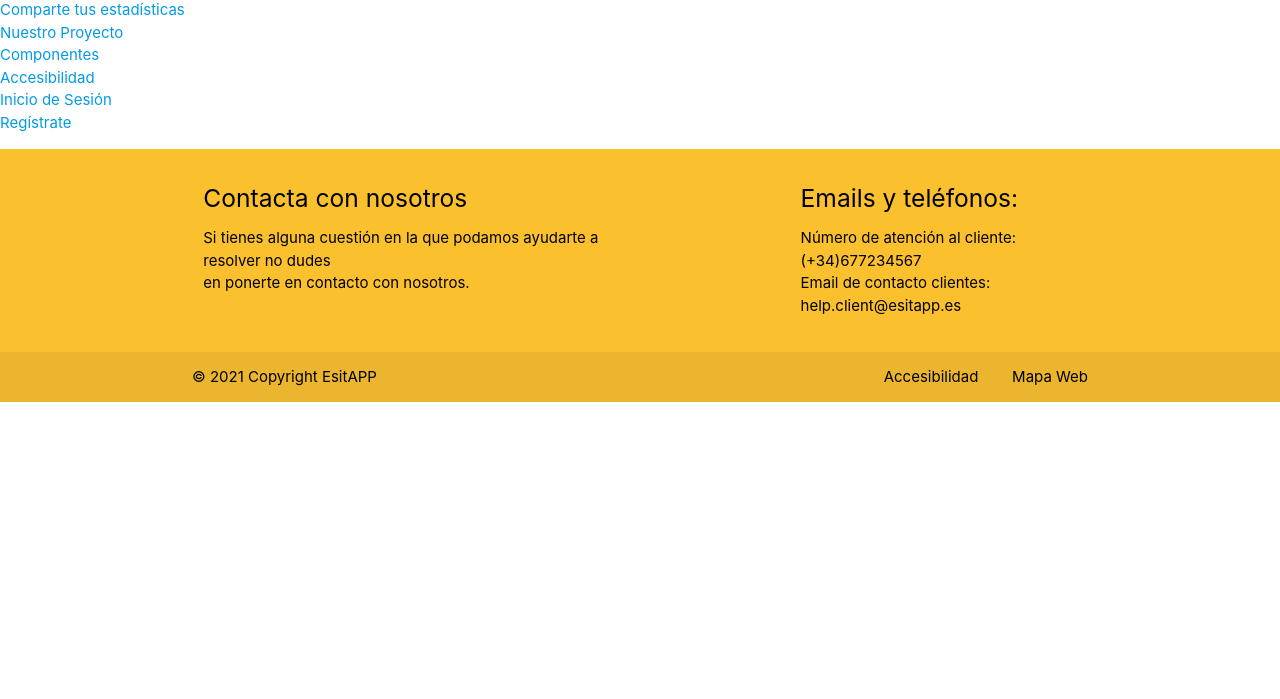
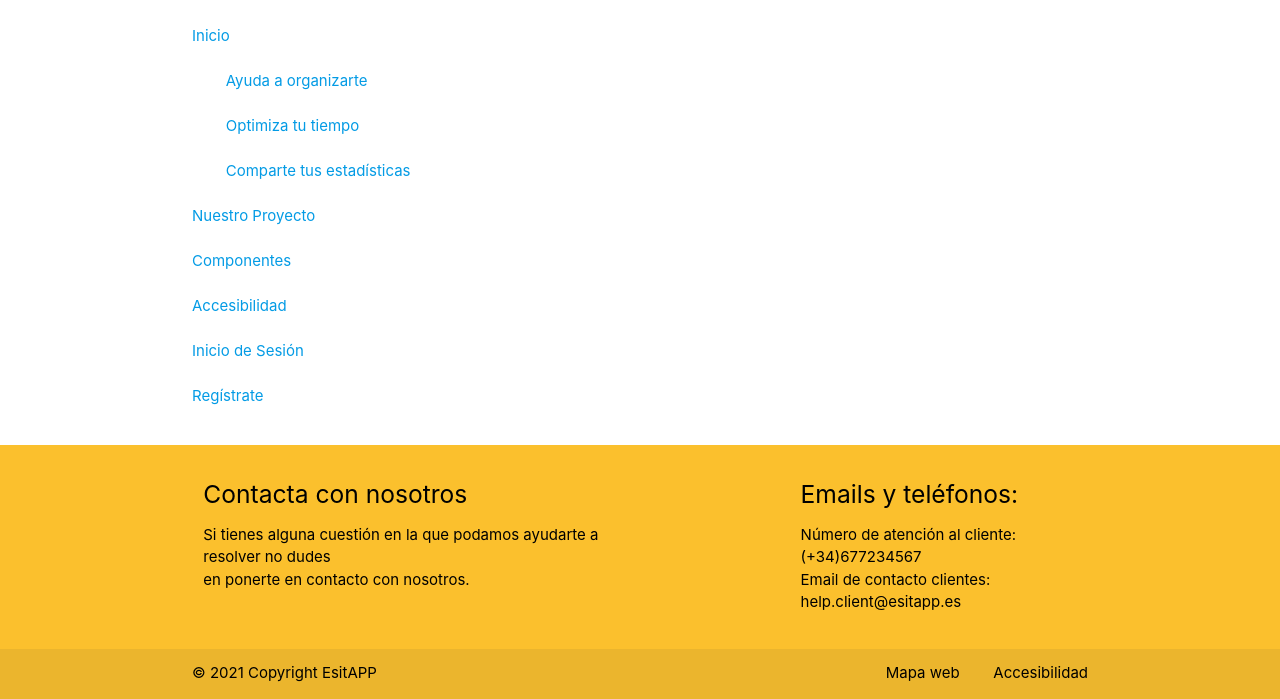
Before and after one commit to JoelULL/Proyecto-UyA-Grupo6, a website: page pages/webmap.html in a window 1280 px wide. Shown: the part 408-1107 px from the top of the page. Before the commit the page ends 810 px from the top, so only its background shows below. Drawn offline with nearby package versions, Linux system fonts and the light colour scheme.

Commit message:
added webmap

```diff
--- a/pages/webmap.html
+++ b/pages/webmap.html
@@ -14,7 +14,7 @@
     <link href="../styles/css/style.css" type="text/css" rel="stylesheet" media="screen,projection"/>
     <script src="https://cdnjs.cloudflare.com/ajax/libs/jquery/3.3.1/jquery.min.js"></script>
     <meta name="viewport" content="width=device-width, initial-scale=1.0"/>
-    <title>Componentes</title>
+    <title>Mapa web</title>
   </head>
   <script src="https://cdnjs.cloudflare.com/ajax/libs/materialize/1.0.0-beta/js/materialize.min.js"></script>
   <script>
@@ -37,7 +37,7 @@
             <ul class="left hide-on-med-and-down ">
               <li><a href="./index.html" class="nav-bar" tabindex="2"><strong>Inicio</strong></a></li>
               <li><a href="./proyect.html" class="nav-bar" tabindex="3"><strong>Nuestro proyecto</strong></a></li>
-              <li class="active"><a href="./componentes.html" class="nav-bar" tabindex="4"><strong>Componentes</strong></a></li>
+              <li><a href="./componentes.html" class="nav-bar" tabindex="4"><strong>Componentes</strong></a></li>
               <li><a href="./accessibility.html" class="nav-bar" tabindex="5"><strong>Accesibilidad</strong></a></li>
             </ul>
             <ul class="right hide-on-med-and-down ">
@@ -61,7 +61,7 @@
           </li>
           <li><a href="./index.html" class="nav-bar"><strong>Inicio</strong></a></li>
           <li><a href="./proyect.html" class="nav-bar"><strong>Nuestro proyecto</strong></a></li>
-          <li class="active"><a href="./componentes.html" class="nav-bar"><strong>Componentes</strong></a></li>
+          <li><a href="./componentes.html" class="nav-bar"><strong>Componentes</strong></a></li>
           <li><a href="./accessibility.html" class="nav-bar"><strong>Accesibilidad</strong></a></li>
           <li><a href="./login.html" class="nav-bar"><strong>Iniciar sesión</strong></a></li>
           <li><a href="./register.html" class="nav-bar"><strong>Regístrate</strong></a></li>
@@ -71,19 +71,20 @@
     <li><a href="./index.html" tabindex="9">Inicio</a></li>
     <li><a href="./webmap.html" tabindex="10">Mapa Web</a></li>
   </ul>
-  <div>
-      <ul>
-          <li><a href="./index.html" tabindex="11">Inicio</a></li>
+  <div class = "container">
+    <h4>Mapa Web</h4><br>
+      <ul id = "webmaplist">
+          <li><a href="./index.html" tabindex="11">Inicio</a></li><br>
           <ul>
-            <li><a href="./index/techniques.html" tabindex="12">Ayuda a organizarte</a></li>
-            <li><a href="./index/timeopt.html" tabindex="13">Optimiza tu tiempo</a></li>
-            <li><a href="./index/feedback.html" tabindex="14">Comparte tus estadísticas</a></li>
+            <li><a href="./index/techniques.html" tabindex="12">&nbsp;&nbsp;&nbsp;&nbsp;&nbsp;&nbsp;&nbsp;&nbsp;Ayuda a organizarte</a></li><br>
+            <li><a href="./index/timeopt.html" tabindex="13">&nbsp;&nbsp;&nbsp;&nbsp;&nbsp;&nbsp;&nbsp;&nbsp;Optimiza tu tiempo</a></li><br>
+            <li><a href="./index/feedback.html" tabindex="14">&nbsp;&nbsp;&nbsp;&nbsp;&nbsp;&nbsp;&nbsp;&nbsp;Comparte tus estadísticas</a></li><br>
           </ul>
-          <li><a href="./proyect.html" tabindex="15">Nuestro Proyecto</a></li>
-          <li><a href="./componentes.html" tabindex="16">Componentes</li>
-          <li><a href="./accessibility.html=" tabindex="17">Accesibilidad</li>
-          <li><a href="./login.html" tabindex="18">Inicio de Sesión</li>
-          <li><a href="./register.html" tabindex="19">Regístrate</a></li>
+          <li><a href="./proyect.html" tabindex="15">Nuestro Proyecto</a></li><br>
+          <li><a href="./componentes.html" tabindex="16">Componentes</li><br>
+          <li><a href="./accessibility.html" tabindex="17">Accesibilidad</li><br>
+          <li><a href="./login.html" tabindex="18">Inicio de Sesión</li><br>
+          <li><a href="./register.html" tabindex="19">Regístrate</a></li><br>
       </ul>
   </div>
     <footer class="page-footer">
@@ -105,8 +106,8 @@
       <div class="footer-copyright">
         <div class="container">
             © 2021 Copyright EsitAPP
-            <a class="black-text text-lighten-4 right" href="./webmap.html" tabindex="20">Mapa Web</a>
-            <a class="black-text text-lighten-4 right" href="./accessibility.html" tabindex="21">Accesibilidad&nbsp;&nbsp;&nbsp;&nbsp;&nbsp;&nbsp;&nbsp;&nbsp;</a>
+            <a class="black-text text-lighten-4 right" href="./accessibility.html" tabindex="20">Accesibilidad</a>
+            <a class="black-text text-lighten-4 right" href="./webmap.html" tabindex="21">Mapa web&nbsp;&nbsp;&nbsp;&nbsp;&nbsp;&nbsp;&nbsp;&nbsp;</a>
         </div>
       </div>
     </footer>
--- a/styles/css/style.css
+++ b/styles/css/style.css
@@ -377,3 +377,7 @@ ul.breadcrumb li a:hover {
 h6 {
   font-weight: bold;
 }
+
+#webmaplist {
+  list-style-type: disc;
+}
```
Also changed, not shown: pages/accessibility.html (+3 -2 lines), pages/componentes.html (+2 -1 lines), pages/index.html (+1 -1 lines), pages/index/feedback.html (+1 -1 lines), pages/index/techniques.html (+2 -1 lines), pages/index/timeopt.html (+2 -1 lines).
